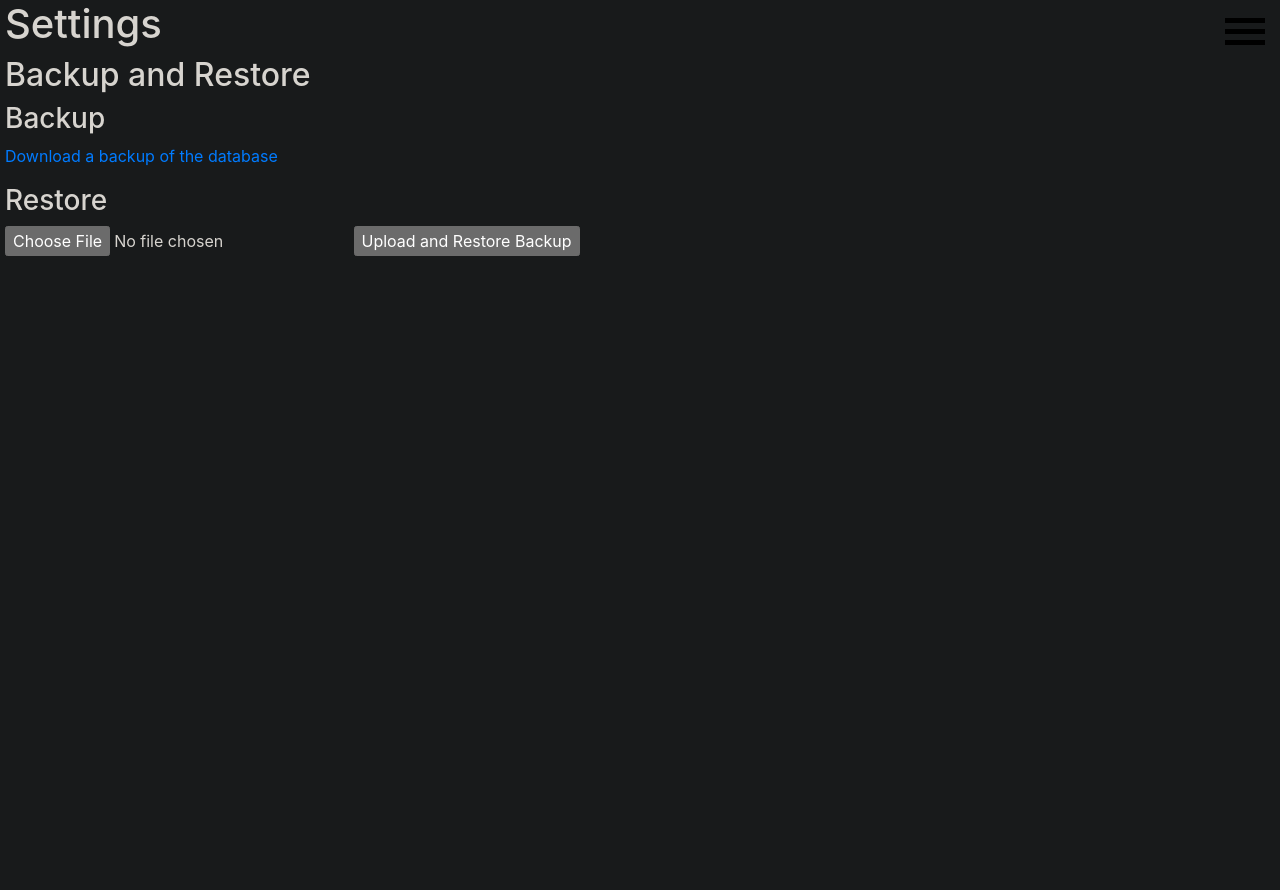
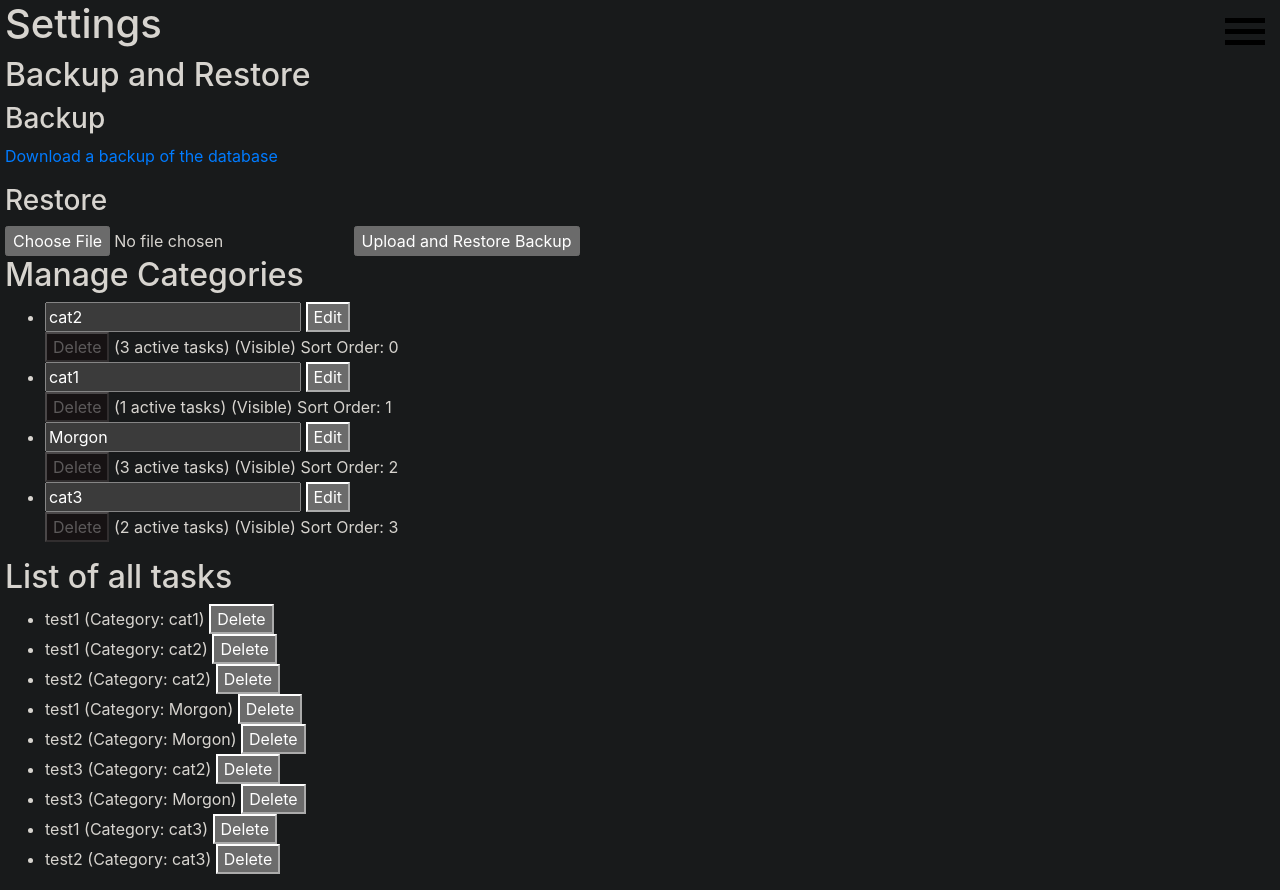
Before and after one commit to ndit-dev/ADHDo, a Flask app: page /settings in a window 1280 px wide. Before the commit the page ends 256 px from the top, so only its background shows below. Run offline with Flask 3, Linux system fonts and the light colour scheme; data comes from the database, SQL or seed files in the repository; both versions use the stored data as it was after the commit; some libraries are stand-ins or nearby versions.

Commit message:
refactor: moved task and categories management to settings.html
fix: a bug where new tasks in new categories could not be Moved
without reloading the page first

```diff
--- a/adhdo.py
+++ b/adhdo.py
@@ -149,12 +149,6 @@ def add_task():
 
     return jsonify(status='success', task=task_dict, category=category_dict, category_id=category.id)
 
-# View all tasks
-@app.route('/get_tasks', methods=['GET'])
-def get_tasks():
-    tasks = db.session.query(Task).all()
-    return render_template('tasks.html', tasks=tasks)
-
 # View tasks from a specific category
 @app.route('/get_tasks/<category_name>', methods=['GET'])
 def get_tasks_by_category(category_name):
@@ -234,16 +228,6 @@ def toggle_category(category_id):
     db.session.commit()
     return jsonify(success=True)
 
-@app.route('/manage_categories')
-def manage_categories():
-    categories = Category.query \
-                 .outerjoin(Task) \
-                 .with_entities(Category, func.count(Task.id).label('tasks_count'), Category.sort_order) \
-                 .group_by(Category.id) \
-                 .order_by(Category.sort_order) \
-                 .all()
-    return render_template('manage_categories.html', categories=categories)
-
 @app.route('/edit_category/<int:category_id>', methods=['POST'])
 def edit_category(category_id):
     category = Category.query.get_or_404(category_id)
@@ -291,7 +275,17 @@ def show_env():
 
 @app.route('/settings')
 def settings():
-    return render_template('settings.html')
+    # get all tasks in the database
+    tasks = db.session.query(Task).all()
+
+    # get all categories in the database
+    categories = Category.query \
+                .outerjoin(Task) \
+                .with_entities(Category, func.count(Task.id).label('tasks_count'), Category.sort_order) \
+                .group_by(Category.id) \
+                .order_by(Category.sort_order) \
+                .all()
+    return render_template('settings.html', categories=categories, tasks=tasks)
 
 @app.route('/backup', methods=['GET'])
 def backup():
--- a/templates/settings.html
+++ b/templates/settings.html
@@ -24,4 +24,32 @@
 		<input type="file" name="dbfile">
 		<input type="submit" value="Upload and Restore Backup">
 	</form>
+	<h2>Manage Categories</h2>
+	<ul>
+		{% for category_tuple in categories %}
+		<li>
+			<form action="/edit_category/{{ category_tuple[0].id }}" method="post">
+				<input type="text" name="name" value="{{ category_tuple[0].name }}">
+				<button type="submit">Edit</button>
+			</form>
+			<form action="/delete_category/{{ category_tuple[0].id }}" method="post" style="display:inline;">
+				<button type="submit" {% if category_tuple[1] > 0 %} disabled {% endif %}>Delete</button>
+				({{ category_tuple[1] }} active tasks)
+			</form>
+			{% if category_tuple[0].is_visible %} (Visible) {% else %} (Hidden) {% endif %}
+			<span>Sort Order: {{ category_tuple[2] }}</span>
+		</li>
+		{% endfor %}
+    </ul>
+	<h2>List of all tasks</h2>
+	<ul>
+		{% for task in tasks %}
+		<li>
+			{{ task.title }} (Category: {{ task.category.name if task.category else 'None' }})
+			<form action="/delete_task/{{ task.id }}" method="post" style="display:inline;">
+				<button type="submit">Delete</button>
+			</form>
+		</li>
+		{% endfor %}
+	</ul>
 {% endblock %}
```
Also changed, not shown: static/js/scripts/index.js (+22 -0 lines), adhdo.db.
